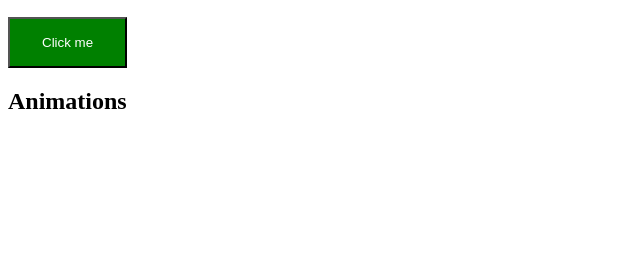
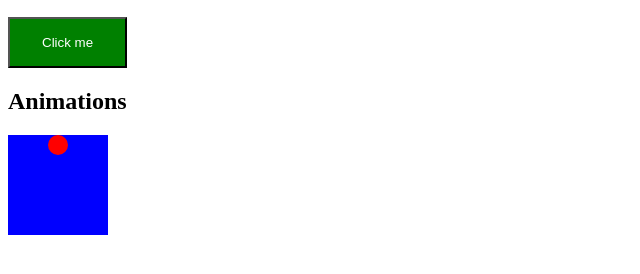
Before and after one commit to EvyBettina/EBJ-transitions-and-animations, a website: page index.html in a window 1280 px wide. Shown: the part 110-384 px from the top of the page, without its empty margins (0-640 px from the left). Drawn offline with Linux system fonts and the light colour scheme.

Commit message:
css added ball

```diff
--- a/index.html
+++ b/index.html
@@ -18,6 +18,7 @@
 <h2>Animations</h2>
 
 <div class="animation-container">
+  <div class="ball"></div>
 </div>
 
     </section>
--- a/styles.css
+++ b/styles.css
@@ -24,3 +24,18 @@ scale: 1.1;
 .hover-scale:hover {
     scale: 1.02;
 }
+/* Animation Styling */
+.animation-container {
+width: 100px;
+height: 100px;
+background-color: blue
+}
+
+.ball {
+    width: 20px;
+    height: 20px;
+    background-color: red;
+    border-radius: 10px;
+    margin-left: auto;
+    margin-right: auto;
+}
```
